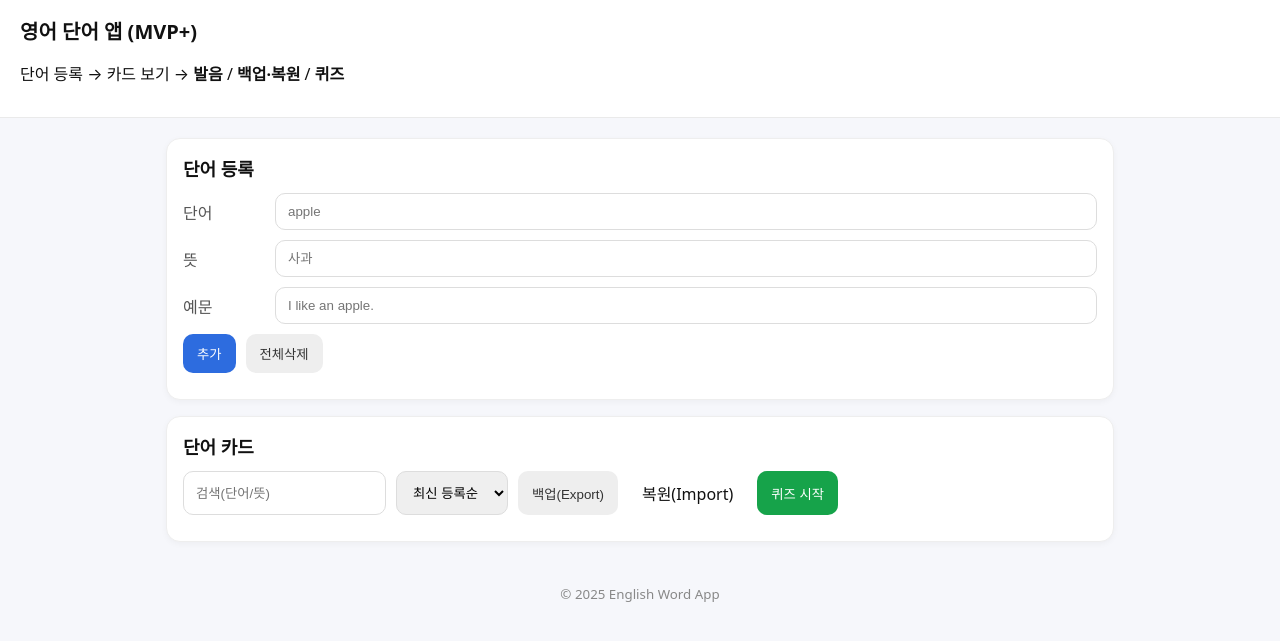
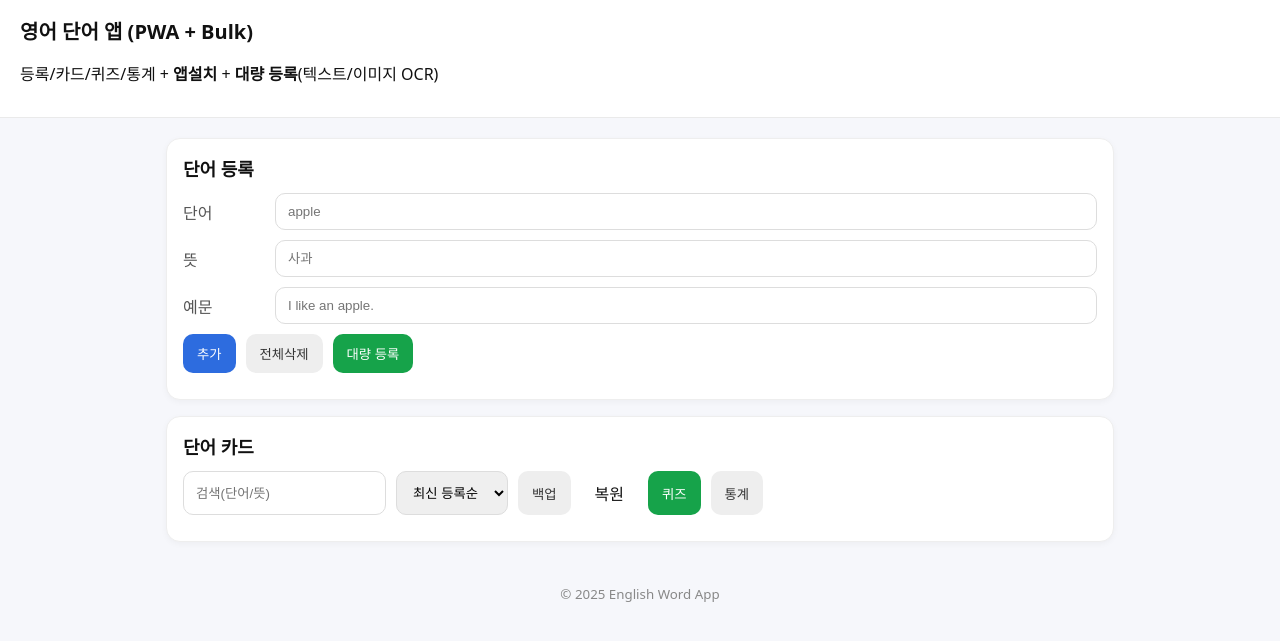
Before and after one commit to anredvon/english-word-app, a Flask app: page / in a window 1280 px wide. Shown: the top 641 px of the page. Run offline with Flask 3, Linux system fonts and the light colour scheme; some libraries are stand-ins or nearby versions.

Commit message:
Update index.html

```diff
--- a/templates/index.html
+++ b/templates/index.html
@@ -3,13 +3,15 @@
 <head>
   <meta charset="utf-8" />
   <meta name="viewport" content="width=device-width,initial-scale=1" />
-  <title>영어 단어 앱 - MVP+</title>
+  <title>영어 단어 앱 - PWA + 대량등록</title>
+  <meta name="theme-color" content="#2d6cdf" />
+  <link rel="manifest" href="/static/manifest.json" />
   <link rel="stylesheet" href="/static/style.css" />
 </head>
 <body>
   <header>
-    <h1>영어 단어 앱 (MVP+)</h1>
-    <p>단어 등록 → 카드 보기 → <strong>발음</strong> / <strong>백업·복원</strong> / <strong>퀴즈</strong></p>
+    <h1>영어 단어 앱 (PWA + Bulk)</h1>
+    <p>등록/카드/퀴즈/통계 + <strong>앱설치</strong> + <strong>대량 등록</strong>(텍스트/이미지 OCR)</p>
   </header>
 
   <main>
@@ -32,6 +34,7 @@
         <div class="row gap">
           <button type="submit">추가</button>
           <button type="button" id="clearAll" class="ghost">전체삭제</button>
+          <button type="button" id="btnBulk" class="accent">대량 등록</button>
         </div>
       </form>
     </section>
@@ -47,13 +50,13 @@
           <option value="alpha_desc">단어 Z→A</option>
         </select>
 
-        <!-- 새 기능 버튼들 -->
-        <button id="btnExport" type="button" class="ghost">백업(Export)</button>
+        <button id="btnExport" type="button" class="ghost">백업</button>
         <label class="filebtn ghost">
-          복원(Import)
+          복원
           <input id="fileImport" type="file" accept="application/json" hidden />
         </label>
-        <button id="btnQuiz" type="button" class="accent">퀴즈 시작</button>
+        <button id="btnQuiz" type="button" class="accent">퀴즈</button>
+        <button id="btnStats" type="button" class="ghost">통계</button>
       </div>
 
       <ul id="wordList" class="grid"></ul>
@@ -84,6 +87,60 @@
     </div>
   </div>
 
+  <!-- 통계 모달 -->
+  <div id="statsModal" class="modal hidden">
+    <div class="modal-body">
+      <div class="modal-head">
+        <strong>학습 통계</strong>
+        <button id="statsClose" class="ghost sm">닫기</button>
+      </div>
+
+      <div class="stats-overview">
+        <div class="stat-box"><div class="stat-title">총 단어</div><div id="stTotal" class="stat-num">0</div></div>
+        <div class="stat-box"><div class="stat-title">정답률</div><div id="stAcc" class="stat-num">0%</div></div>
+        <div class="stat-box"><div class="stat-title">오늘 학습</div><div id="stToday" class="stat-num">0</div></div>
+      </div>
+
+      <h3 class="mt16">취약 단어 Top 10 (정답률 낮은 순)</h3>
+      <ul id="weakList" class="weak-list"></ul>
+
+      <h3 class="mt16">최근 학습(Last 10)</h3>
+      <ul id="recentList" class="weak-list"></ul>
+    </div>
+  </div>
+
+  <!-- 대량 등록 모달 -->
+  <div id="bulkModal" class="modal hidden">
+    <div class="modal-body">
+      <div class="modal-head">
+        <strong>대량 등록 (텍스트/이미지)</strong>
+        <button id="bulkClose" class="ghost sm">닫기</button>
+      </div>
+
+      <div class="card" style="border:none;padding:0;background:transparent;box-shadow:none;">
+        <h3>① 텍스트 붙여넣기</h3>
+        <p class="hint">한 줄에 하나: <code>단어 - 뜻 | 예문(선택)</code> 형식. 구분자는 <code>-</code> 또는 <code>:</code> 사용 가능</p>
+        <textarea id="bulkText" rows="7" placeholder="apple - 사과 | I like an apple.
+banana - 바나나
+orange: 오렌지 | I eat an orange."></textarea>
+        <div class="row gap">
+          <button id="bulkParse" type="button">미리보기</button>
+          <button id="bulkApply" type="button" class="accent" disabled>등록</button>
+        </div>
+        <ul id="bulkPreview" class="weak-list"></ul>
+      </div>
+
+      <div class="card" style="border:none;padding:0;background:transparent;box-shadow:none;">
+        <h3 class="mt16">② 이미지에서 추출(OCR)</h3>
+        <p class="hint">학습지 사진/스캔 업로드 → 텍스트로 변환 → 위 텍스트 박스로 자동 채움</p>
+        <input id="bulkImage" type="file" accept="image/*" />
+        <div id="ocrStatus" class="badge" style="margin-top:8px;"></div>
+      </div>
+    </div>
+  </div>
+
+  <!-- Tesseract.js (브라우저 OCR) -->
+  <script src="https://unpkg.com/tesseract.js@5/dist/tesseract.min.js"></script>
   <script src="/static/app.js"></script>
 </body>
 </html>
```
